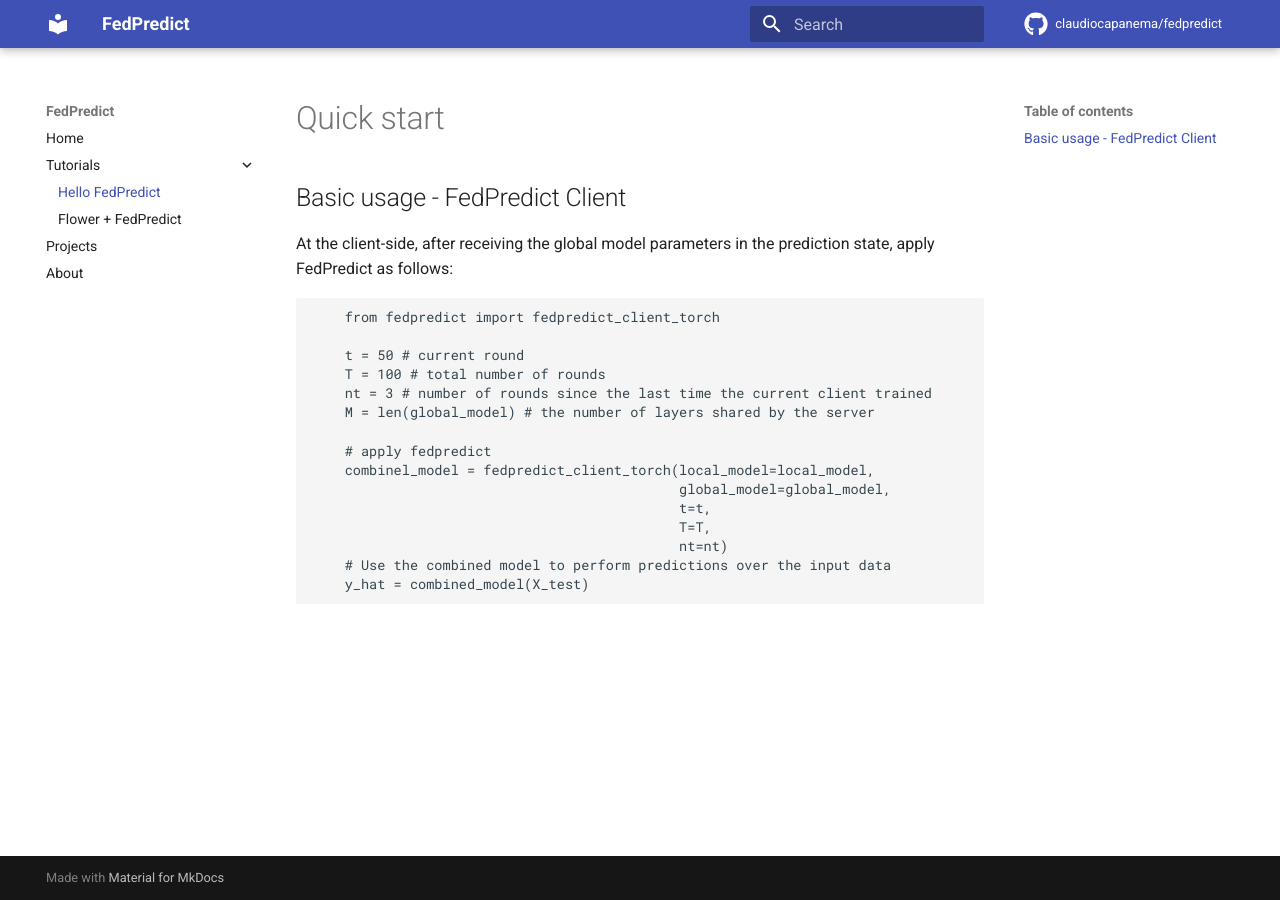
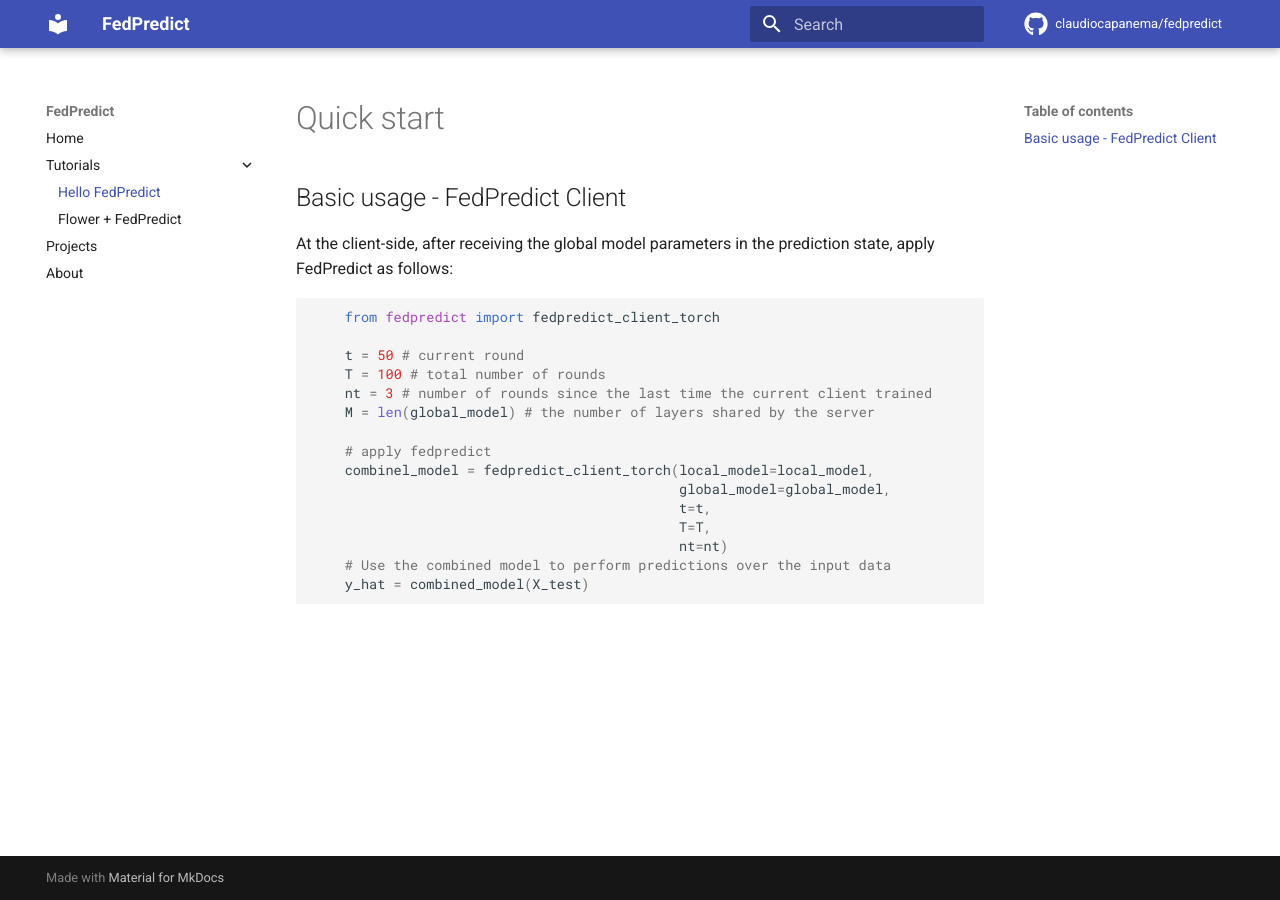
Before and after one commit to claudiocapanema/fedpredict, an MkDocs documentation site: the page built from docs/hello_fedpredict.md, in a window 1280 px wide. Built offline with MkDocs 1.6.1 and Material for MkDocs 9.7.7, drawn with Linux system fonts in a browser that asks for light colours; comment, search, counter and statistics services are not loaded.

Commit message:
Docs and examples update

```diff
--- a/mkdocs.yml
+++ b/mkdocs.yml
@@ -19,3 +19,9 @@
 #  - API Reference:
 #      - 'Pytorch': api_reference_torch.md
   - About: about.md
+
+markdown_extensions:
+  - admonition
+  - codehilite
+  - toc:
+      permalink: true
```
